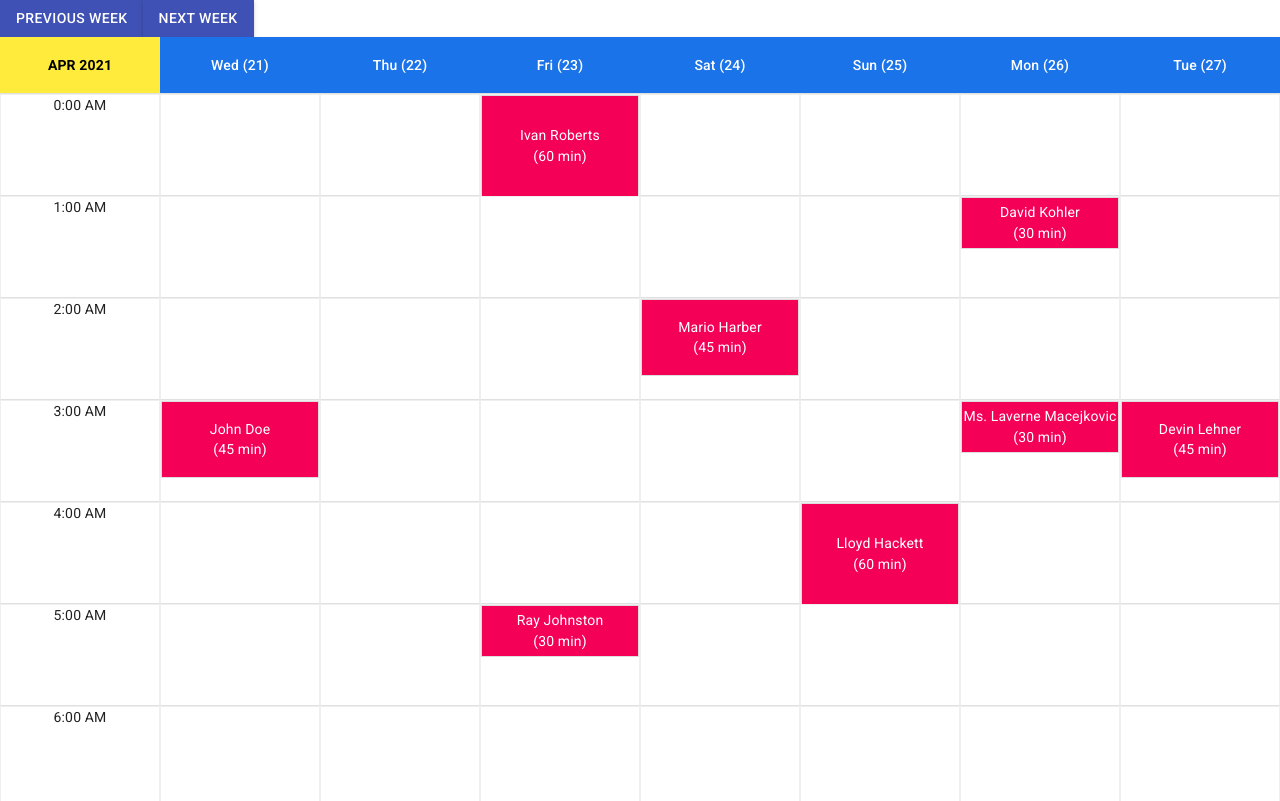
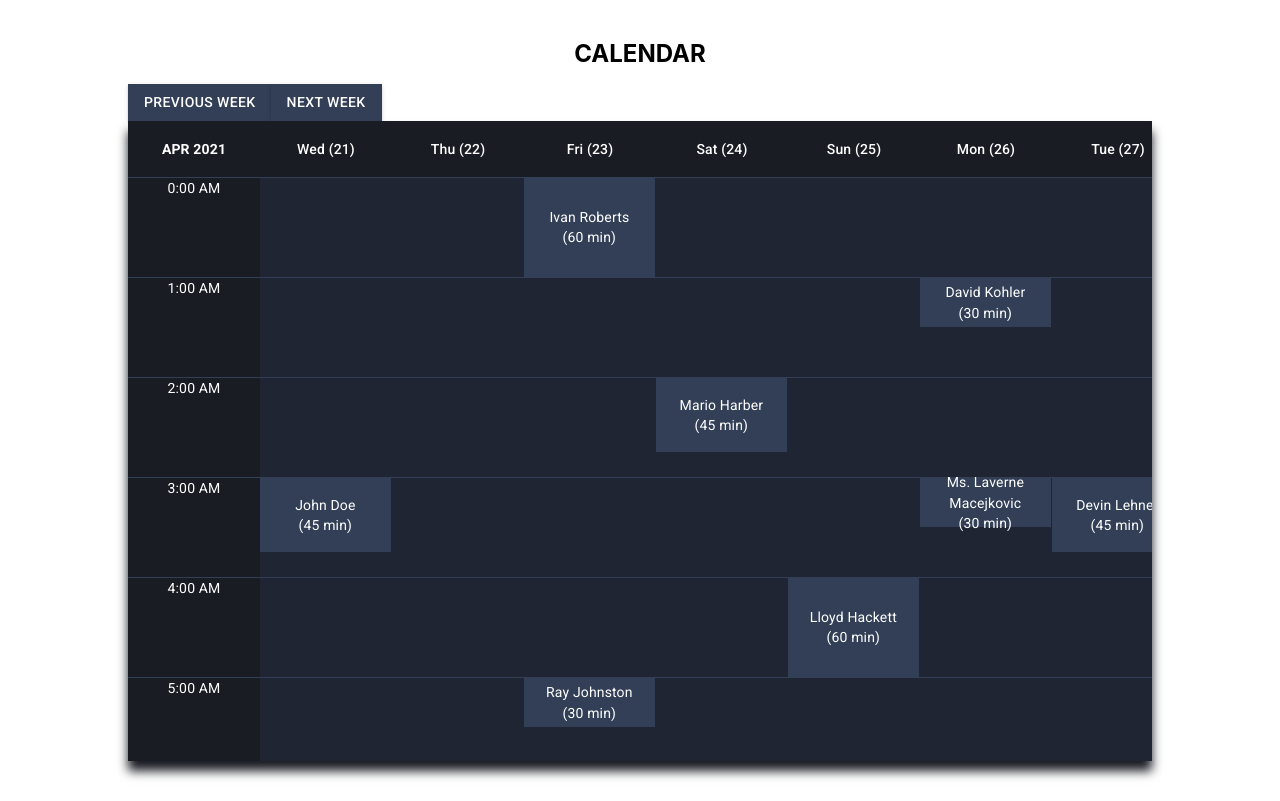
Before and after one commit to nsdotorg/react-calendar, a React (Create React App) app: page / in a window 1280 px wide. Built offline with nearby package versions, Linux system fonts and the light colour scheme.

Commit message:
modified theme

```diff
--- a/src/components/Calendar.tsx
+++ b/src/components/Calendar.tsx
@@ -6,12 +6,13 @@ import WeekView from "./WeekView";
 const CalendarWrapper = styled.section`
   padding: 0;
   margin: 0;
-  width: 100vw;
+  width: 80vw;
+  margin: 0 auto;
   min-height: 100vh;
-  // background: #00a8f4;
   display: flex;
   justify-content: center;
-  align-items: center;
+  align-items: flex-start;
+  flex-direction: column;
 `;
 
 const Calendar = () => {
--- a/src/components/WeekView.tsx
+++ b/src/components/WeekView.tsx
@@ -18,11 +18,12 @@ import { fetchDataFromIndexedDB as getData, getRows } from "../data/fetch";
 const CalendarContainer = styled.section`
   display: flex;
   flex-direction: column;
-  width: 100vw;
-  height: 100vh;
+  width: 80vw;
+  overflow: hidden;
   border-radius: 0;
   padding: 0;
   margin: 0;
+  box-shadow: 0 10px 10px #1a1c23;
 `;
 
 const useStyles = makeStyles({
@@ -58,7 +59,6 @@ const getNextWeek = (currentWeek: moment.Moment[]) => {
   return nextWeek;
 };
 
-// component starts here
 const WeekView = () => {
   const [currentWeek, setCurrentWeek] = useState(week);
   const [previousWeek, setPreviousWeek] = useState(
@@ -167,24 +167,29 @@ const WeekView = () => {
 
   return (
     <>
-      <CalendarContainer>
-        {/* <h1
-          style={{ textAlign: "center", color: "#fff", marginBottom: "1rem" }}
+      <h1
+        style={{
+          textAlign: "center",
+          color: "#000",
+          marginBottom: "1rem",
+          width: "100%",
+        }}
       >
         CALENDAR
-        </h1> */}
-        <ButtonGroup aria-label="outlined primary button group">
+      </h1>
+      <ButtonGroup aria-label="outlined default button group">
         <Button
           variant="contained"
-            color="primary"
+          color="default"
           onClick={previousWeekHandler}
         >
           Previous Week
         </Button>
-          <Button variant="contained" color="primary" onClick={nextWeekHandler}>
+        <Button variant="contained" color="default" onClick={nextWeekHandler}>
           Next Week
         </Button>
       </ButtonGroup>
+      <CalendarContainer>
         <Paper className={classes.root}>
           <TableContainer className={classes.container}>
             <Table stickyHeader aria-label="sticky table">
@@ -197,8 +202,8 @@ const WeekView = () => {
                         align="center"
                         style={{
                           minWidth: 100,
-                          backgroundColor: "#FFEB3B",
-                          color: "#000",
+                          backgroundColor: "#1a1c23",
+                          color: "#fff",
                         }}
                         width="10%"
                       >
@@ -210,7 +215,7 @@ const WeekView = () => {
                         align="center"
                         style={{
                           minWidth: 100,
-                          backgroundColor: "#1a73e8",
+                          backgroundColor: "#1a1c23",
                           color: "#fff",
                         }}
                         width="10%"
--- a/src/index.css
+++ b/src/index.css
@@ -17,25 +17,19 @@ code {
     monospace;
 }
 
-td {
-  border: 1px solid #efefef;
-  position: relative;
-  padding: 0 !important;
-  height: inherit !important;
-}
-
 .event-cell {
   height: 100%;
   width: 100%;
   display: flex;
+  color: #fff;
 }
 .event {
-  border: 1px solid #ddd;
   display: flex;
-  width: 100%;
+  width: 99%;
+  height: 99%;
   align-items: center;
   justify-content: center;
-  background: #f50057;
+  background: #323f56;
   color: #fff;
 }
 .event-time {
@@ -44,7 +38,37 @@ td {
   height: auto;
   top: 0;
 }
-.MuiTableContainer-root,
-.makeStyles-container-2 {
-  max-height: calc(100vh - 36px) !important;
+
+.MuiTableContainer-root {
+  background: #1f2533;
+  color: #fff !important;
 }
+
+.MuiTableCell-root {
+  border-bottom: 1px solid #1f2533 !important;
+}
+
+td {
+  border-bottom: 1px solid #323f56 !important;
+  position: relative;
+  padding: 0 !important;
+  height: inherit !important;
+  box-sizing: border-box;
+}
+
+.MuiButtonBase-root {
+  background: #323f56 !important;
+  color: #fff !important;
+}
+
+.MuiButtonBase-root:hover {
+  color: #323f56 !important;
+  background: #fff !important;
+}
+
+.MuiTableCell-root:first-child {
+  background: #1a1c23 !important;
+}
+.MuiTableCell-root:not(first-child) {
+  border-bottom: 1px solid #323f56 !important;
+}
```
Also changed, not shown: 10 other files (tests, documents, lock files or other folders). Lines whose indentation alone changed are shown as unchanged.
